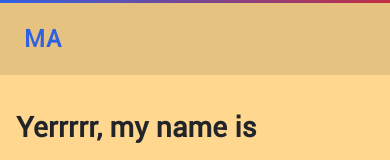
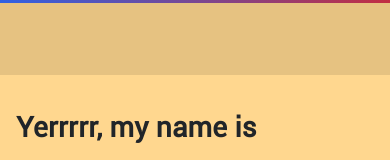
Before and after one commit to Smashthehedgehog/portfolio-fullstack, a React (Create React App) app in the folder frontend/: page / in a window 390 px wide. Shown: the top 160 px of the page. Built offline with nearby package versions, Linux system fonts and the light colour scheme.

Commit message:
Remove MA brand link from navbar, left-align nav links
Nav links now sit flush left and the social icons flush right (via
ms-auto on their wrapper, so the toggle button stays pinned right on
mobile regardless of how many siblings are visible at a given width).

```diff
--- a/frontend/src/components/navbar/NavBar.css
+++ b/frontend/src/components/navbar/NavBar.css
@@ -16,11 +16,6 @@
     height: var(--navbar-height);
     padding: 0 1.5rem;
     gap: 1rem;
-}
-
-.site-navbar .brand {
-    color: var(--c-blue);
-    letter-spacing: 1px;
 }
 
 .site-navbar-links {
--- a/frontend/src/components/navbar/NavBar.js
+++ b/frontend/src/components/navbar/NavBar.js
@@ -1,5 +1,4 @@
 import { useState } from 'react';
-import { NavLink } from 'react-router-dom';
 import navItems from '../../data/nav.json';
 import NavItem from './NavItem';
 import './NavBar.css';
@@ -28,11 +27,7 @@ export default function NavBar() {
     return (
         <header className="site-navbar">
             <div className="site-navbar-accent-stripe"></div>
-            <div className="site-navbar-inner d-flex align-items-center justify-content-between">
-                <NavLink to="/" className="brand headline-4-large no-decoration" onClick={closeMenu}>
-                    MA
-                </NavLink>
-
+            <div className="site-navbar-inner d-flex align-items-center">
                 <nav className={`site-navbar-links ${menuOpen ? 'open' : ''}`} aria-label="Primary">
                     {navItems.map((item) => (
                         <NavItem key={item.path} item={item} onNavigate={closeMenu} />
@@ -42,6 +37,7 @@ export default function NavBar() {
                     </div>
                 </nav>
 
+                <div className="d-flex align-items-center gap-3 ms-auto">
                     <div className="d-none d-md-flex align-items-center gap-3">
                         <NavSocialIcons />
                     </div>
@@ -56,6 +52,7 @@ export default function NavBar() {
                         <i className={`bi ${menuOpen ? 'bi-x-lg' : 'bi-list'}`}></i>
                     </button>
                 </div>
+            </div>
         </header>
     );
 }
```
Lines whose indentation alone changed are shown as unchanged.
